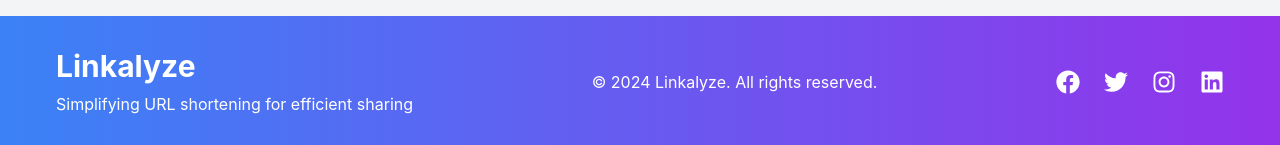
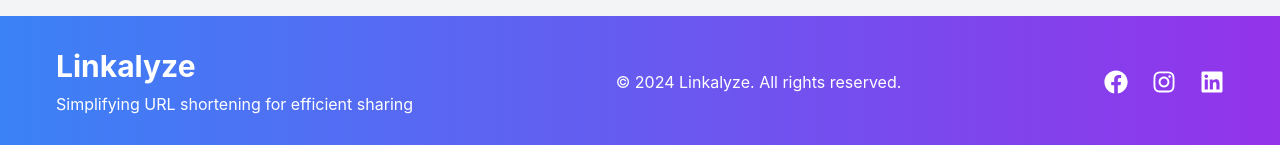
Before and after one commit to cyberhypex/Linkalyze-frontend, a React (Vite) app: page /error in a window 1280 px wide. Shown: the part 784-929 px from the top of the page. Built offline with nearby package versions, Linux system fonts and the light colour scheme.

Commit message:
All links refractored

```diff
--- a/src/components/Footer.jsx
+++ b/src/components/Footer.jsx
@@ -15,16 +15,14 @@ const Footer = () => {
         </p>
 
         <div className="flex space-x-6 mt-4 lg:mt-0">
-          <a href="#" className="hover:text-gray-200">
+          <a href="https://www.facebook.com/anshuman.gogoi.10485/" target="_blank"className="hover:text-gray-200">
             <FaFacebook size={24} />
           </a>
-          <a href="#" className="hover:text-gray-200">
-            <FaTwitter size={24} />
-          </a>
-          <a href="#" className="hover:text-gray-200">
+
+          <a href="https://www.instagram.com/anshu_26__/"target="_blank" className="hover:text-gray-200">
             <FaInstagram size={24} />
           </a>
-          <a href="#" className="hover:text-gray-200">
+          <a href="https://www.linkedin.com/in/anshuman-gogoi-b99671211/"target="_blank" className="hover:text-gray-200">
             <FaLinkedin size={24} />
           </a>
         </div>
```
